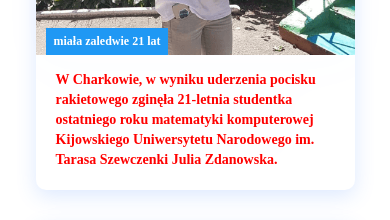
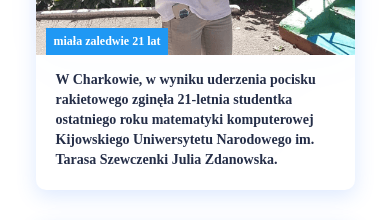
Before and after one commit to AdamBabinicz/zdanowska, a React (Create React App) app: page / in a window 390 px wide. Shown: the part 1219-1439 px from the top of the page. Built offline with nearby package versions, Linux system fonts and the light colour scheme; a web font is replaced by a local one.

Commit message:
hero-btns

```diff
--- a/src/components/Cards.css
+++ b/src/components/Cards.css
@@ -130,6 +130,5 @@ h2 {
     color: #252e48;
     font-size: 14px;
     line-height: 20px;
-    color: red;
   }
 }
--- a/src/components/HeroSection.css
+++ b/src/components/HeroSection.css
@@ -59,6 +59,10 @@ video {
     font-size: 25px;
     text-align: center;
   }
+  .hero-btns {
+    margin-top: 150px;
+    background: green;
+  }
   .btn-mobile {
     display: block;
     text-decoration: none;
```
